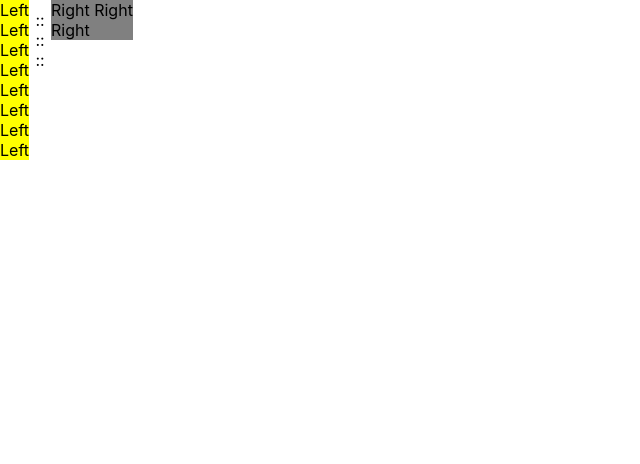
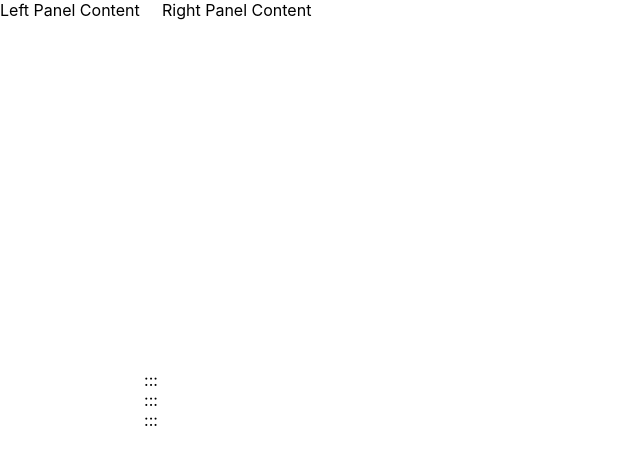
Before and after one commit to MeetYourCreator/reactjs-common-components, a React (Create React App) app: page / in a window 1280 px wide. Shown: the top 464 px of the page, without its empty margins (0-640 px from the left). Built offline with nearby package versions, Linux system fonts and the light colour scheme.

Commit message:
complete functionality for SplitViewPanels component

```diff
--- a/src/App.tsx
+++ b/src/App.tsx
@@ -6,24 +6,8 @@ export const App = () => {
   return (
     <>
       <SplitViewPanels
-        leftPanel={
-          <div style={{ backgroundColor: 'yellow' }}>
-            <div>Left</div>
-            <div>Left</div>
-            <div>Left</div>
-            <div>Left</div>
-            <div>Left</div>
-            <div>Left</div>
-            <div>Left</div>
-            <div>Left</div>
-          </div>
-        }
-        rightPanel={
-          <div style={{ backgroundColor: 'grey' }}>
-            <div>Right Right</div>
-            <div>Right</div>
-          </div>
-        }
+        leftPanel={<div>Left Panel Content</div>}
+        rightPanel={<div>Right Panel Content</div>}
       />
     </>
   );
--- a/src/components/SplitViewPanels/SplitViewPanels.tsx
+++ b/src/components/SplitViewPanels/SplitViewPanels.tsx
@@ -105,9 +105,9 @@ export const SplitViewPanels: React.FunctionComponent<SplitViewPanelsProps> = ({
           onMouseUp={onMouseUp}
         >
           <div className="divider">
-            <div>::</div>
-            <div>::</div>
-            <div>::</div>
+            <div>:::</div>
+            <div>:::</div>
+            <div>:::</div>
           </div>
         </div>
       </div>
--- a/src/components/SplitViewPanels/split-view-panels.css
+++ b/src/components/SplitViewPanels/split-view-panels.css
@@ -17,9 +17,7 @@
   flex-direction: column;
   justify-content: center;
   align-items: center;
-  /* position: relative; */
-  /* top: 50vh; */
+  height: 100vh;
   width: 2px;
-  height: 100%;
-  margin: 10px;
+  margin: 0px 10px 0px 10px;
 }
```
